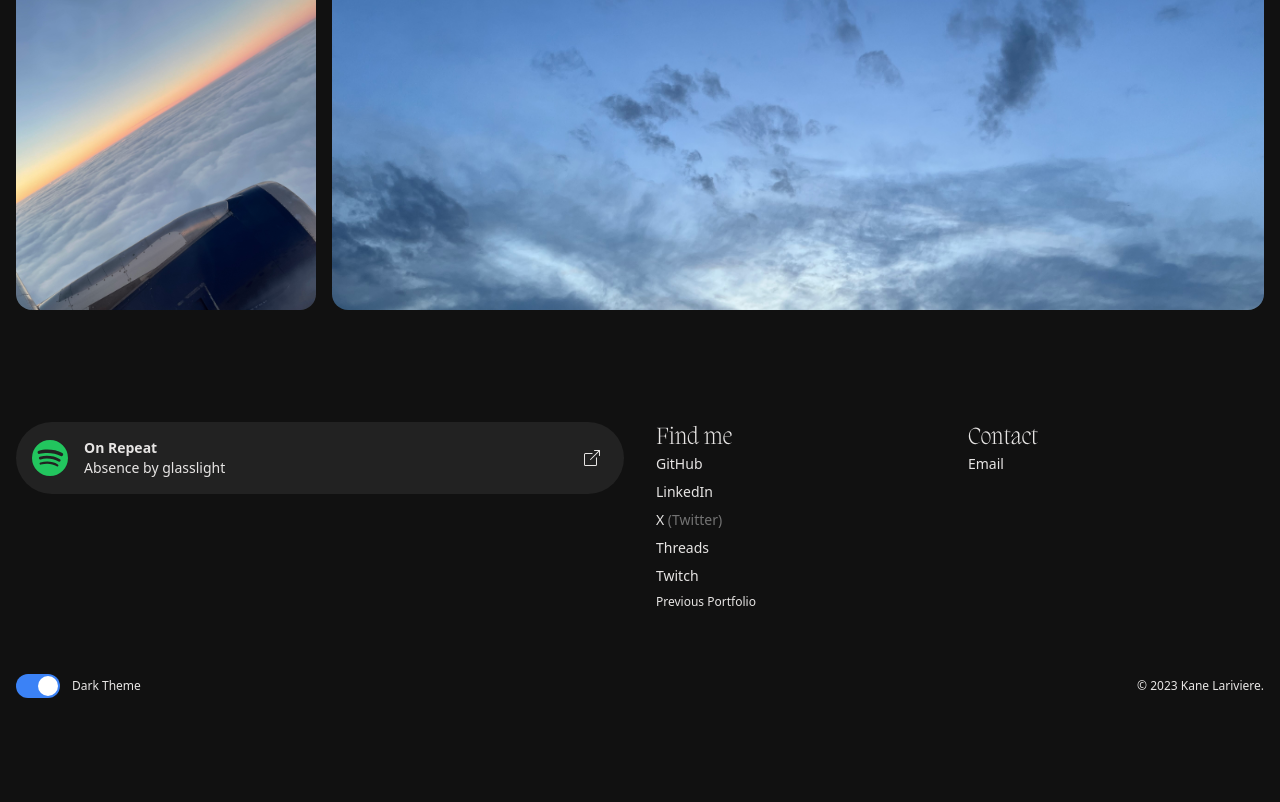
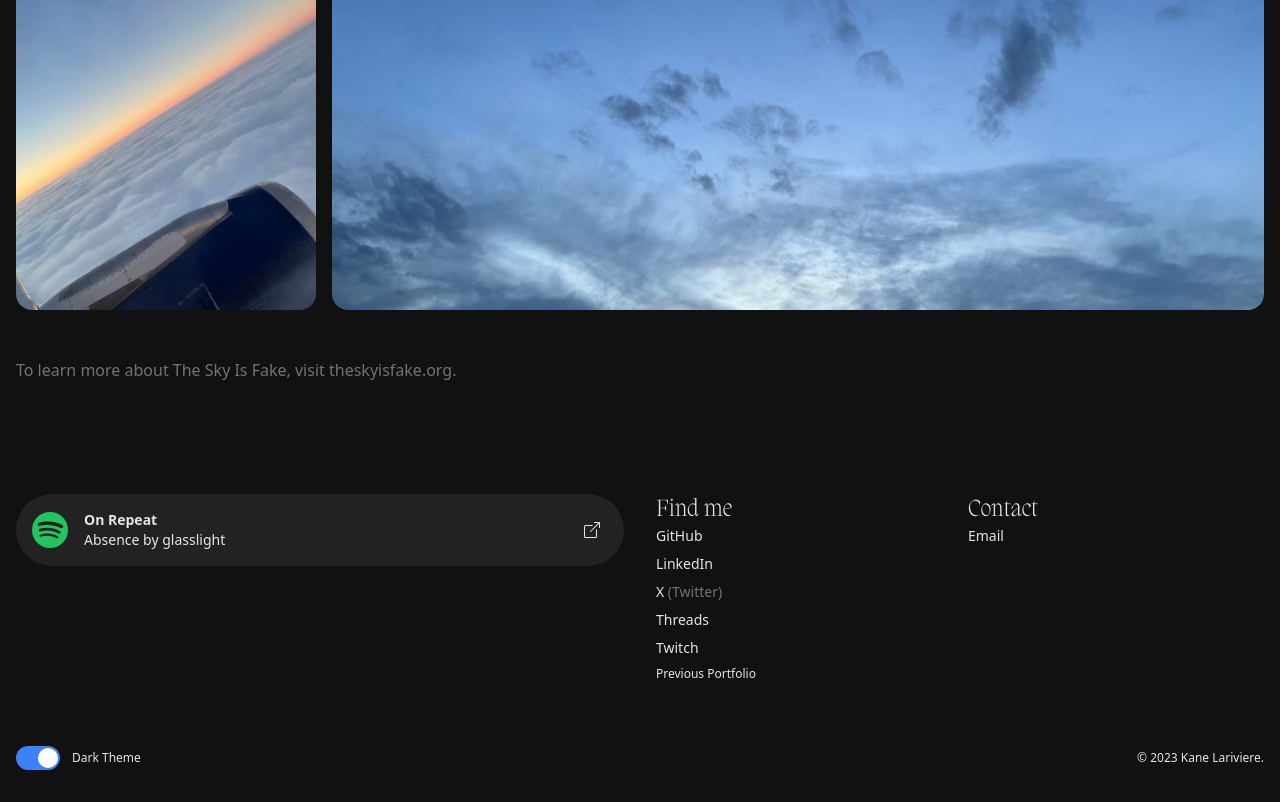
Before and after one commit to knlrvr/kanelariviere-new, a Next.js app: page /tsif in a window 1280 px wide. Shown: the part 1018-1820 px from the top of the page. Before the commit the page ends 1748 px from the top, so only its background shows below. Built offline with nearby package versions, Linux system fonts and the light colour scheme; no server answers.

Commit message:
style: link to theskyisfake.org

```diff
--- a/src/app/tsif/page.tsx
+++ b/src/app/tsif/page.tsx
@@ -1,4 +1,5 @@
 import React from 'react'
+import Link from 'next/link'
 import { Reveal } from '@/components/utils/reveal'
 
 import Gallery from '@/components/gallery'
@@ -19,6 +20,14 @@ const TSIF = () => {
         </div>
 
         <Gallery />
+
+        <div className="mt-12">
+          <p className="text-neutral-500 intro-about">
+            To learn more about The Sky Is Fake, visit
+            <Link href="https://www.theskyisfake.org" target="_blank"
+              className=""> theskyisfake.org</Link>.
+          </p>
+        </div>
         </div>
     )
 }
```
